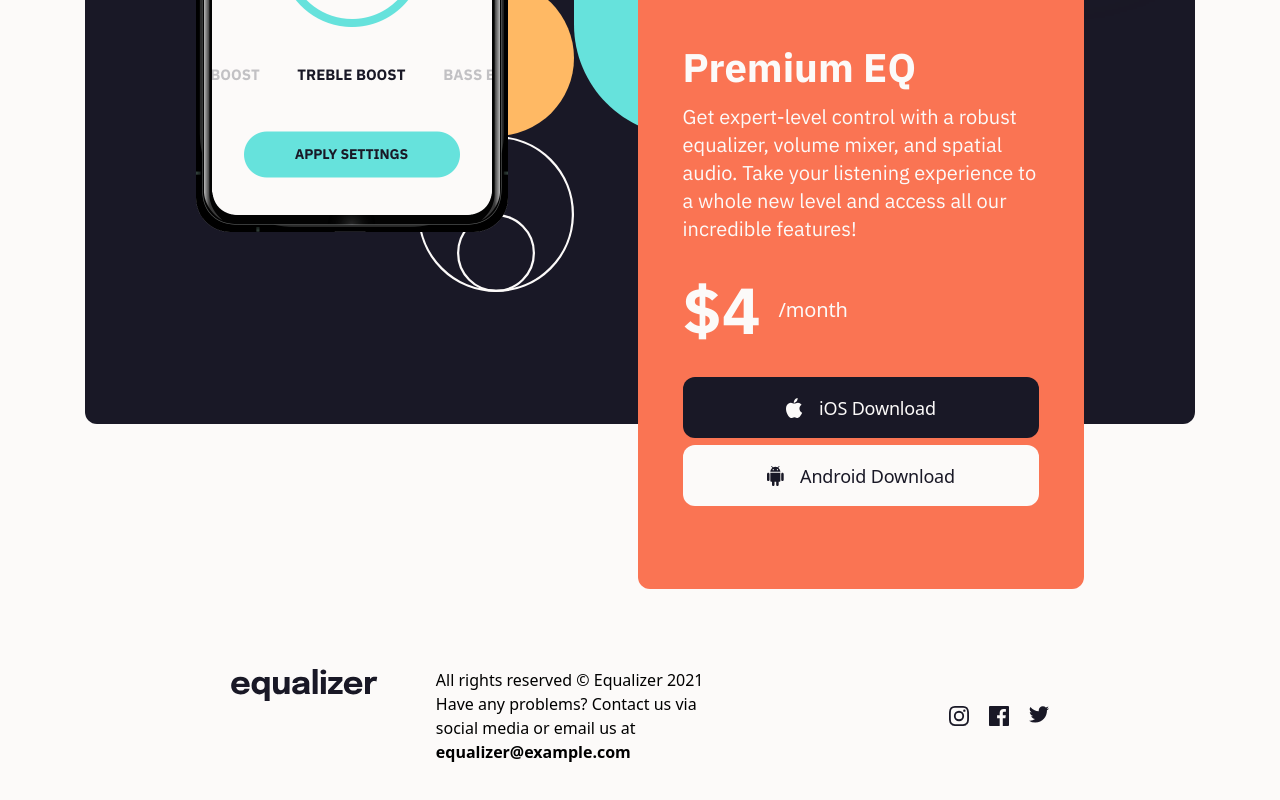
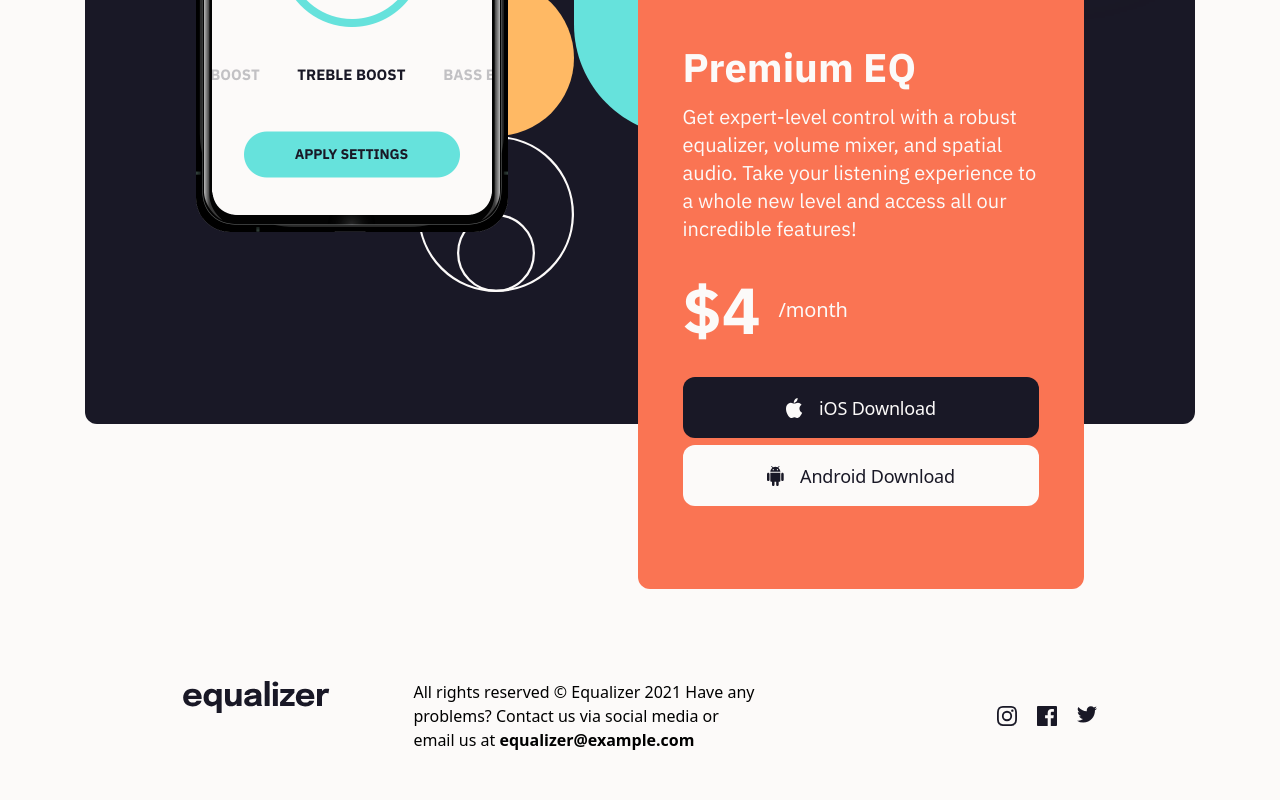
Before and after one commit to reactaleks/equalizer-landing-page-nextjs, a Next.js app: page / in a window 1280 px wide. Shown: the part 1054-1854 px from the top of the page. Built offline with nearby package versions, Linux system fonts and the light colour scheme.

Commit message:
footer size change

```diff
--- a/components/FooterComponent.tsx
+++ b/components/FooterComponent.tsx
@@ -6,7 +6,7 @@ import SocialComponent from "./SocialComponent";
 export default function FooterComponent() {
   return (
     <footer
-      className={`z-10 w-[90%] xl:w-[80%] 2xl:w-[75%] h-[25vh] flex flex-col justify-around mx-auto md:flex-row md:items-center mb-24 md:mb-4`}
+      className={`z-10 w-[90%] 2xl:w-[75%] h-[25vh] flex flex-col justify-around mx-auto md:flex-row md:items-center mb-24 md:mb-4`}
     >
       <div className="flex flex-col xl:flex-row xl:items-start xl:justify-between xl:w-[50%] z-10">
         <LogoComponent />
```
